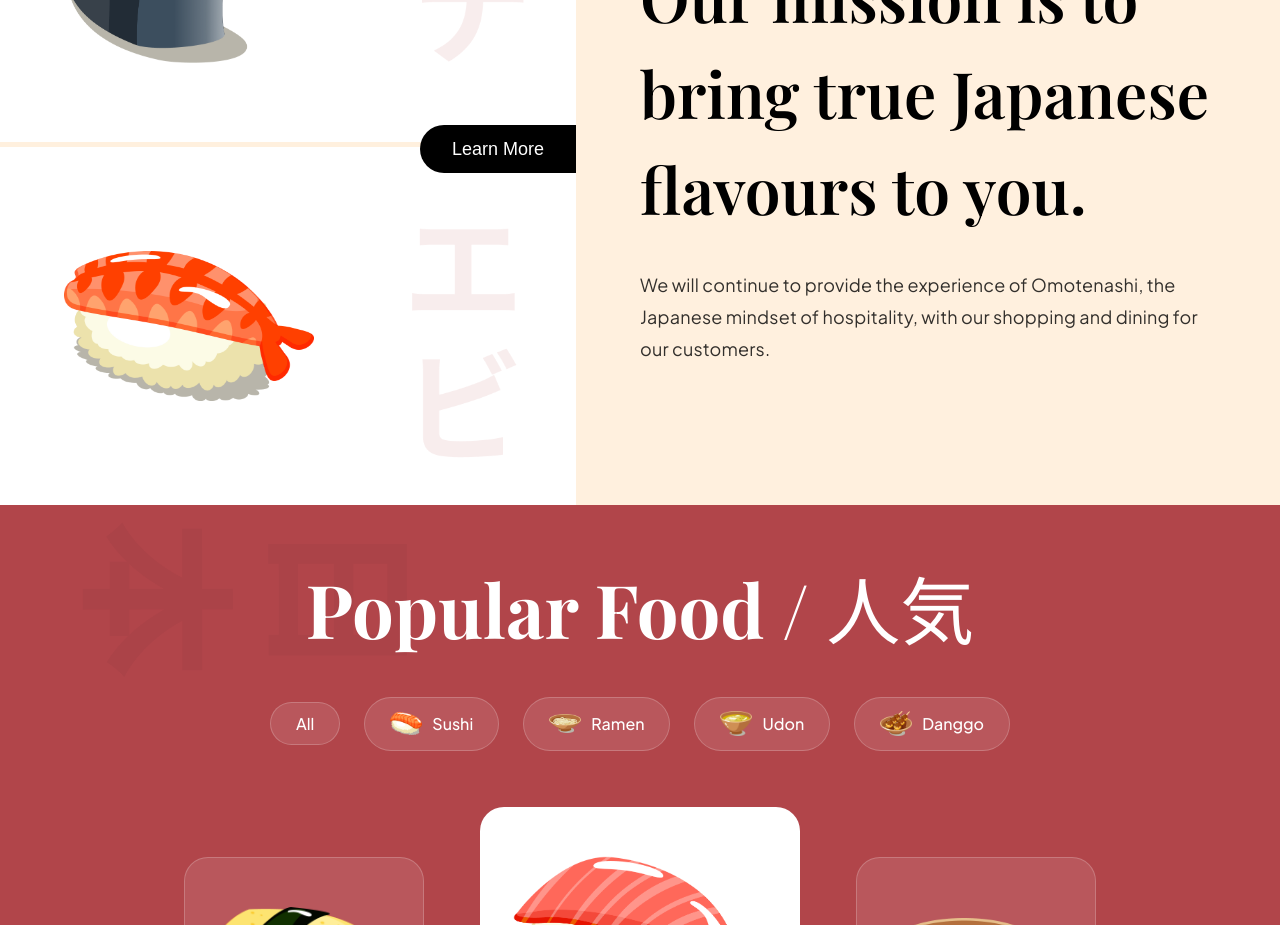
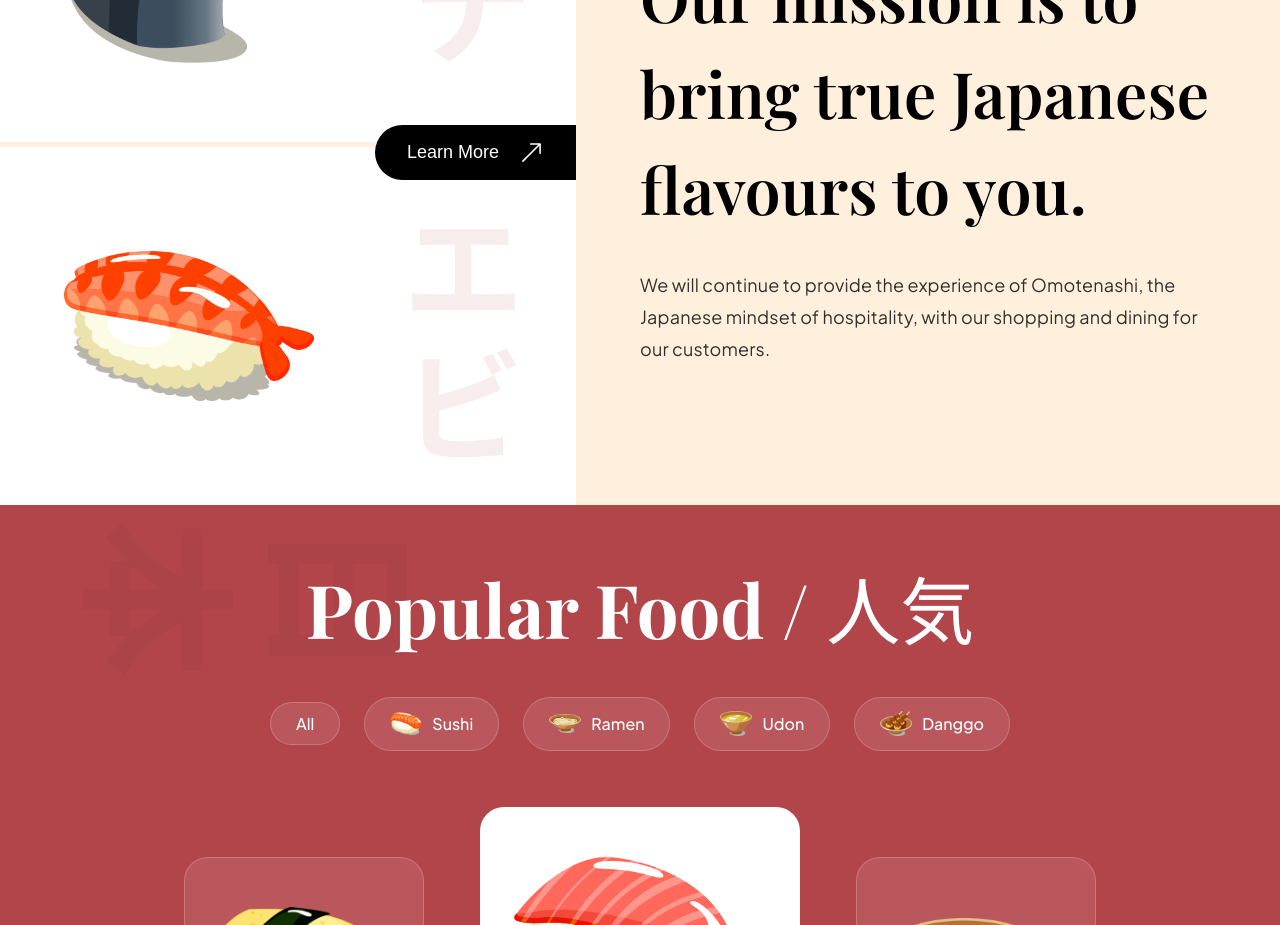
Before and after one commit to wolfgunblood/sushi-landing-page, a React (Vite) app: page / in a window 1280 px wide. Shown: the part 1020-1945 px from the top of the page. Built offline with nearby package versions, Linux system fonts and the light colour scheme.

Commit message:
addded arrow right icon in Learn more button

```diff
--- a/src/components/About/About.jsx
+++ b/src/components/About/About.jsx
@@ -1,6 +1,7 @@
 import "./About.scss";
 import Sushi1 from "../../assets/sushi-3.png";
 import Sushi2 from "../../assets/sushi-2.png";
+import { BsArrowUpRight } from "react-icons/bs";
 
 const About = () => {
     return (
@@ -11,6 +12,7 @@ const About = () => {
                 </div>
                 <button>
                     Learn More
+                    <BsArrowUpRight size={25} />
                 </button>
                 <div className='about__image2'>
                     <img src={Sushi2} alt="Sushi-two" />
--- a/src/components/About/About.scss
+++ b/src/components/About/About.scss
@@ -48,13 +48,17 @@
             top: 340px;
             background-color: black;
             color: #fff;
-            padding: 12px 32px;
+            padding: 15px 32px;
             border: 0;
             outline: 0;
             cursor: pointer;
             border-radius: 32px 0 0 32px;
             font-size: 18px;
             line-height: 24px;
+
+            display: flex;
+            align-items: center;
+            gap: 20px;
         }
     }
     .about__text{
```
